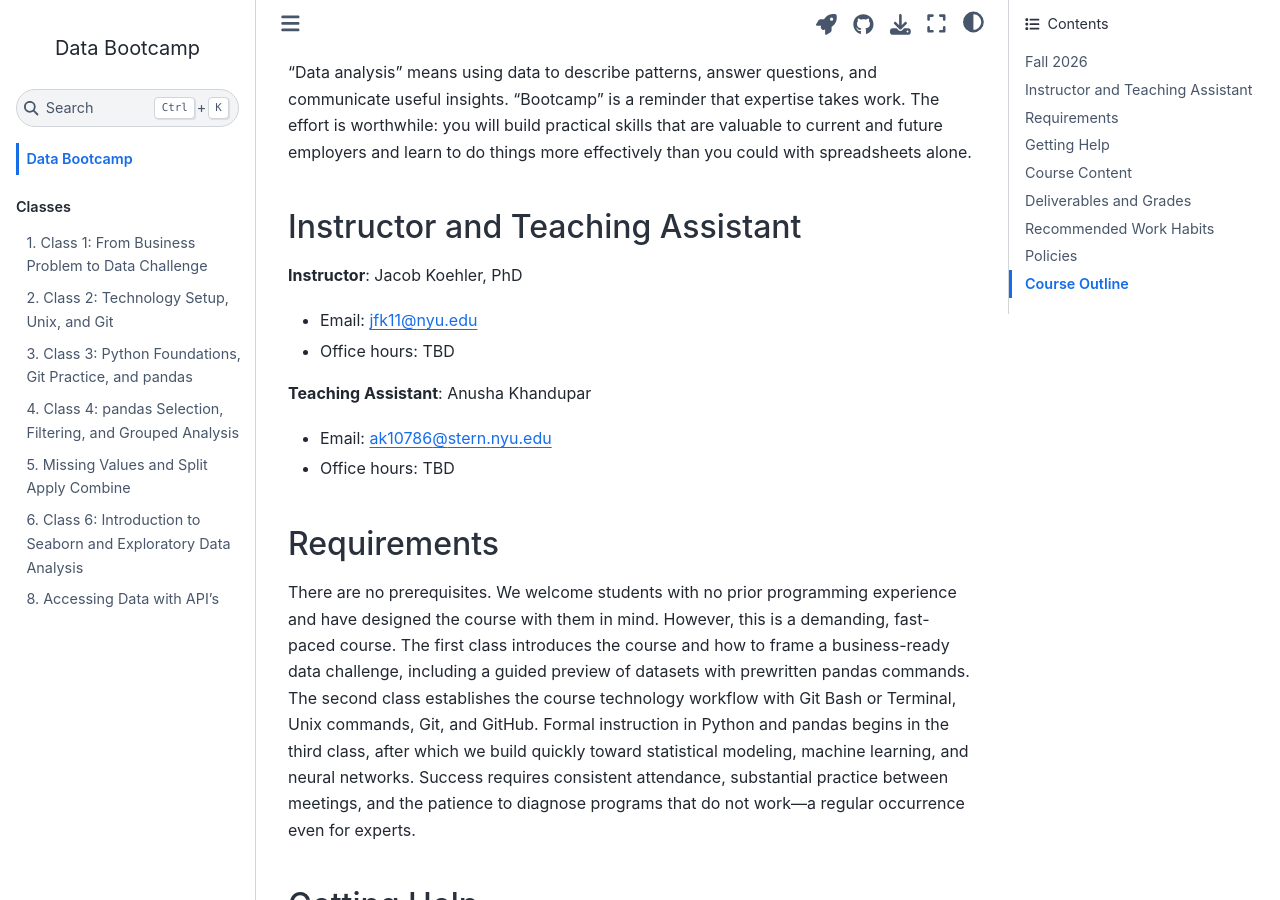
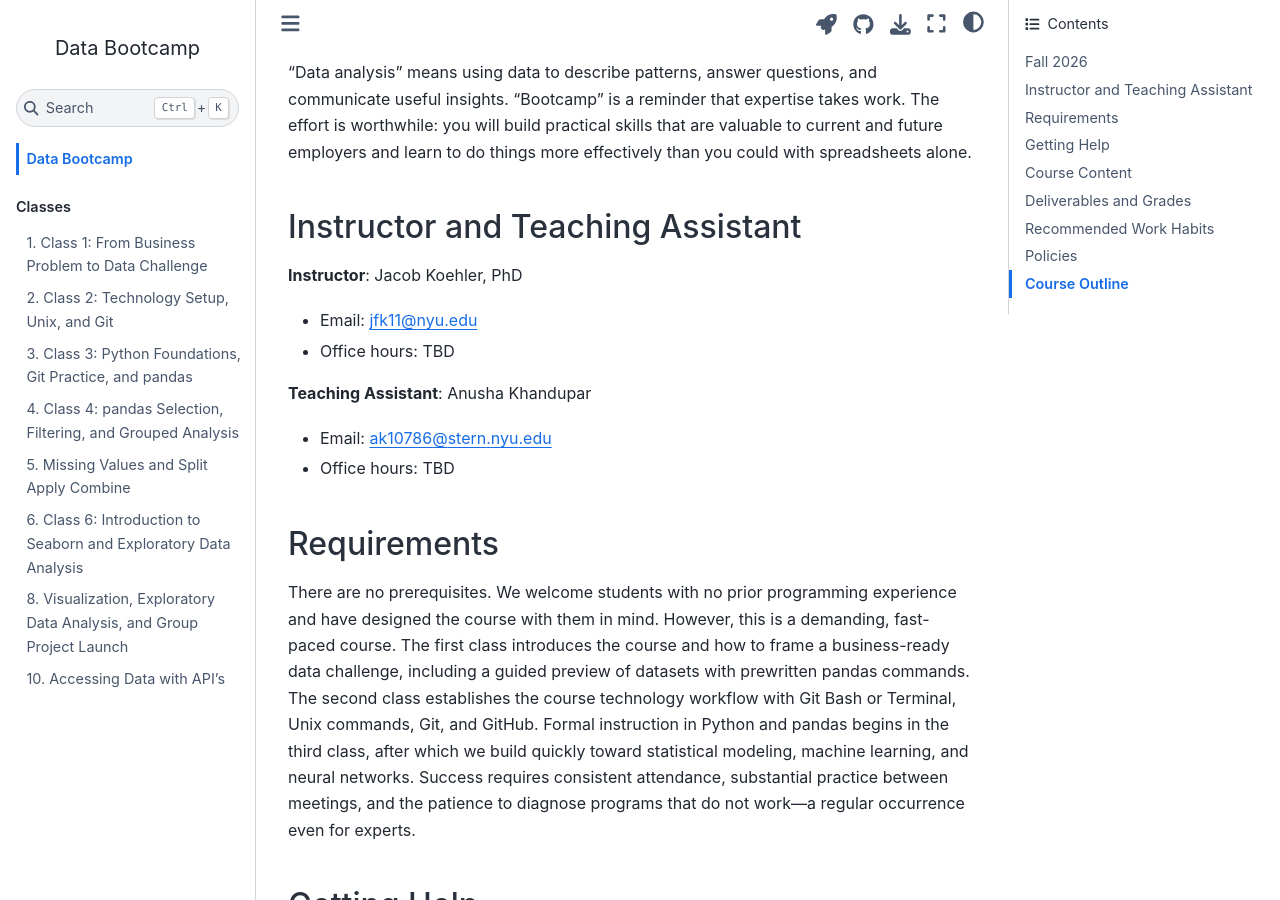
Before and after one commit to jfkoehler/bootcamp_fa_26, a Jupyter Book: the page built from syllabus.ipynb, in a window 1280 px wide and 900 px high, scrolled down 333 px. Built offline with Jupyter Book 1.0.4 settings and Sphinx 7.4.7 and the Sphinx Book theme 1.1.4, drawn with Linux system fonts in a browser that asks for light colours.

Commit message:
before api

```diff
--- a/_toc.yml
+++ b/_toc.yml
@@ -13,4 +13,5 @@
       - file: class04_pandas_basics
       - file: pandas_II
       - file: class06_seaborn_eda
+      - file: eda_visualization_group_project
       - file: data_apis
```
